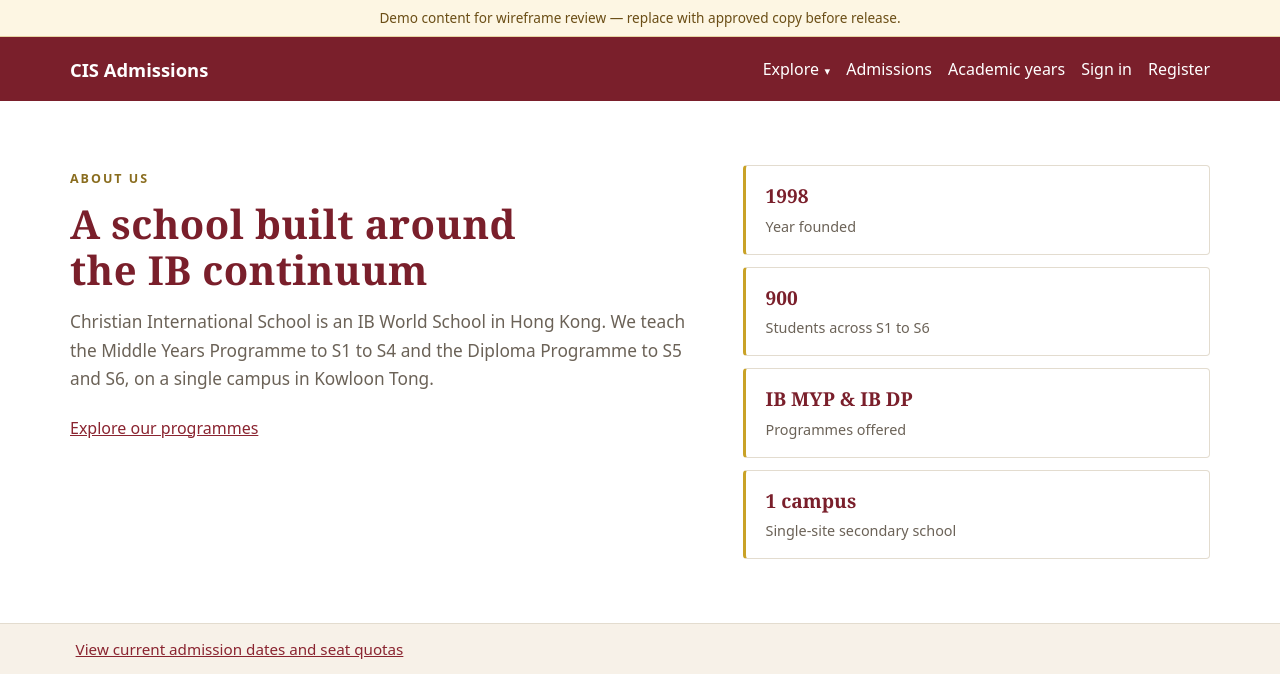
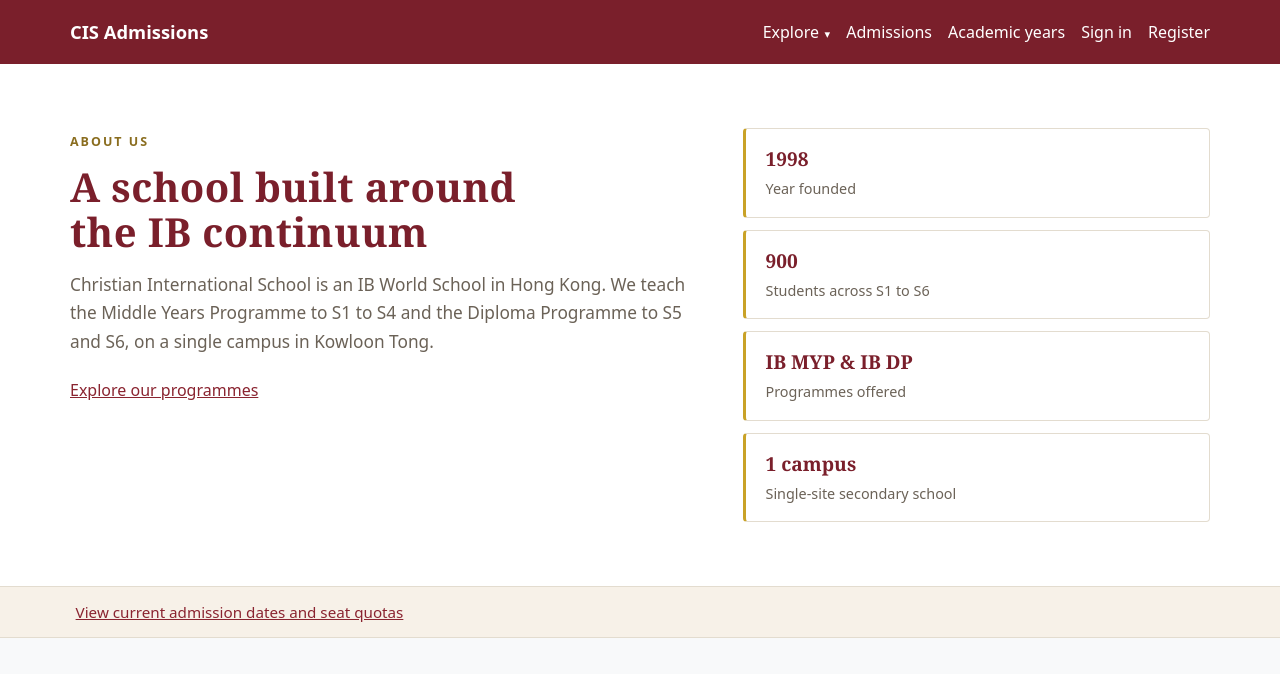
Before and after one commit to wwa3123/SEHS4701-International-School-Admission-System, a Spring Boot app: page /about in a window 1280 px wide. Shown: the top 674 px of the page. Run offline with Spring Boot 4, Linux system fonts and the light colour scheme; some of the project's set-up classes (security, data sources, template engines, error pages and the like) are left out, and stand-ins take their place.

Commit message:
chore: remove the demo banner and demo content reminders from the public pages
Drop the demoBanner fragment, its five includes and the .demo-banner rule, and strip the TODO(demo)/TODO(release) notes the public pages carried. Comments only; no markup or copy changes.

```diff
--- a/src/main/resources/templates/about.html
+++ b/src/main/resources/templates/about.html
@@ -16,12 +16,7 @@
 
   This page deliberately uses the editorial hero variant and the compact
   admission strip, so it reads differently from the admissions landing page.
-
-  DEMO CONTENT: every figure, address and staff name below is a placeholder.
-  Search for "TODO(demo)" before release.
 -->
-
-<div th:replace="~{fragments/public-chrome :: demoBanner}"></div>
 
 <header th:replace="~{fragments/navigation :: navigation}"></header>
 
@@ -40,7 +35,6 @@
                 <p class="mb-0"><a th:href="@{/programmes}">Explore our programmes</a></p>
             </div>
             <div class="fact-stack">
-                <!-- TODO(demo): replace these four figures. -->
                 <div class="fact"><strong>1998</strong><span>Year founded</span></div>
                 <div class="fact"><strong>900</strong><span>Students across S1 to S6</span></div>
                 <div class="fact"><strong>IB MYP &amp; IB DP</strong><span>Programmes offered</span></div>
@@ -56,7 +50,6 @@
             <div class="prose">
                 <h2>Our story</h2>
                 <p>
-                    <!-- TODO(demo): replace with the school's approved history. -->
                     Founded in 1998, Christian International School has grown from a small
                     secondary school into a full IB continuum school serving families across
                     Hong Kong. Our approach combines academic rigour with pastoral care:
@@ -81,7 +74,6 @@
             <div class="section-head">
                 <h2>Where to find us</h2>
                 <p>
-                    <!-- TODO(demo): insert the real campus address. -->
                     Our campus is located in Kowloon Tong, within walking distance of public
                     transport. Visitors are welcome by appointment during term time.
                 </p>
@@ -111,7 +103,6 @@
             <div class="section-head">
                 <h2>Our teachers</h2>
                 <p>
-                    <!-- TODO(demo): replace with the real faculty list, photographs and bios. -->
                     Our faculty are subject specialists with international teaching experience.
                     The four colleagues below lead the areas that admissions families ask about most.
                 </p>
--- a/src/main/resources/templates/course.html
+++ b/src/main/resources/templates/course.html
@@ -12,12 +12,7 @@
 
 <!--
   BR-37 &mdash; Information page 4 of 5: course description of each programme.
-
-  DEMO CONTENT: subject offerings and lesson allocations are illustrative.
-  Search for "TODO(demo)" before release.
 -->
-
-<div th:replace="~{fragments/public-chrome :: demoBanner}"></div>
 
 <header th:replace="~{fragments/navigation :: navigation}"></header>
 
--- a/src/main/resources/templates/facilities.html
+++ b/src/main/resources/templates/facilities.html
@@ -12,12 +12,7 @@
 
 <!--
   BR-37 &mdash; Information page 2 of 5: facilities and laboratories.
-
-  DEMO CONTENT: room counts, capacities and equipment lists are placeholders.
-  Search for "TODO(demo)" before release.
 -->
-
-<div th:replace="~{fragments/public-chrome :: demoBanner}"></div>
 
 <header th:replace="~{fragments/navigation :: navigation}"></header>
 
@@ -54,7 +49,6 @@
                     <span class="card-kicker">Laboratory</span>
                     <h3>Physics laboratory</h3>
                     <p>
-                        <!-- TODO(demo): confirm equipment list and capacity. -->
                         Bench power supplies, data loggers, optics benches and a demonstration
                         area. Capacity 28 students.
                     </p>
--- a/src/main/resources/templates/fragments/intro-style.html
+++ b/src/main/resources/templates/fragments/intro-style.html
@@ -6,19 +6,8 @@
 
   Hero: a plain wine gradient with a faint gold line texture. No photograph is
   used, so the pages have no image dependency at all.
-
-  TODO(release): move these rules into static/css/site.css.
 -->
 <style th:fragment="introStyle">
-    .demo-banner {
-        padding: 0.5rem 1rem;
-        border-bottom: 1px solid #e6d3a3;
-        background: #fdf6e3;
-        color: #6b4e16;
-        font-size: 0.85rem;
-        text-align: center;
-    }
-
     /* Undo the card layout that site.css applies to <main>. */
     main.intro-main {
         width: 100%;
--- a/src/main/resources/templates/fragments/public-chrome.html
+++ b/src/main/resources/templates/fragments/public-chrome.html
@@ -1,7 +1,3 @@
-<div th:fragment="demoBanner" class="demo-banner">
-    Demo content for wireframe review &mdash; replace with approved copy before release.
-</div>
-
 <footer th:fragment="footer" class="site-footer">
     <div class="intro-container">
         &copy; 2026 Christian International School &middot;
--- a/src/main/resources/templates/index.html
+++ b/src/main/resources/templates/index.html
@@ -9,8 +9,6 @@
     <th:block th:replace="~{fragments/intro-style :: introStyle}"></th:block>
 </head>
 <body class="bg-light">
-
-<div th:replace="~{fragments/public-chrome :: demoBanner}"></div>
 
 <header th:replace="~{fragments/navigation :: navigation}"></header>
 
```
Also changed, not shown: src/main/resources/templates/programmes.html (+0 -7 lines).
